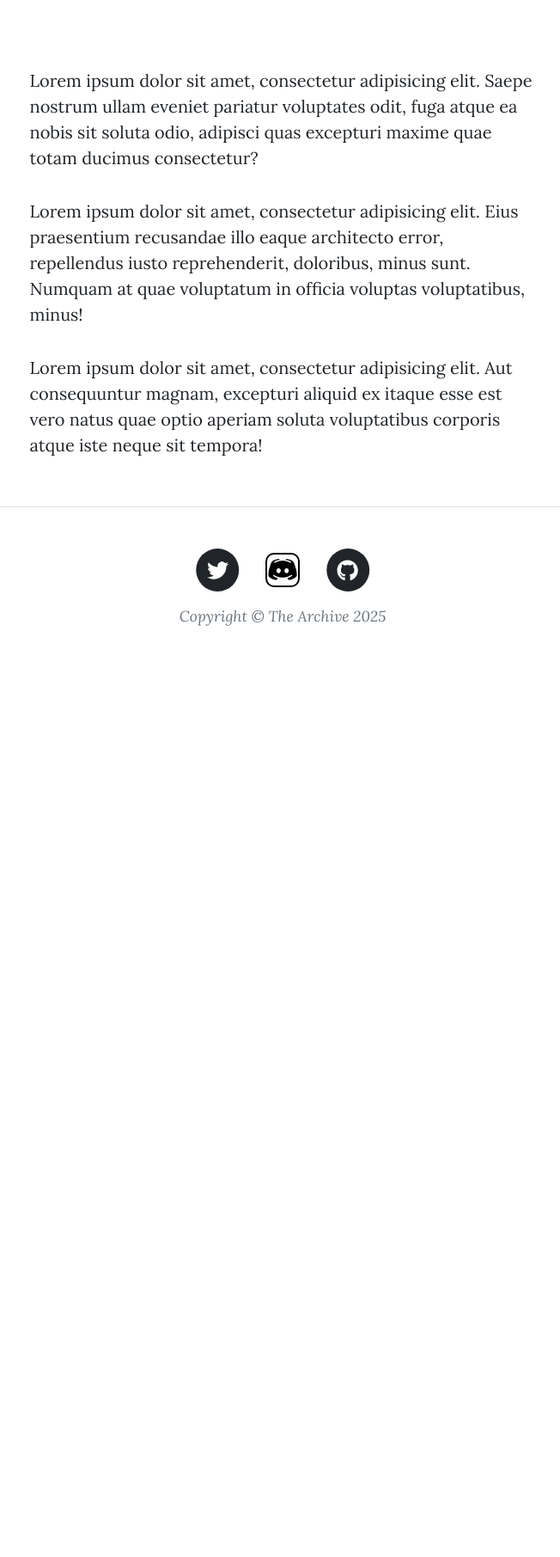
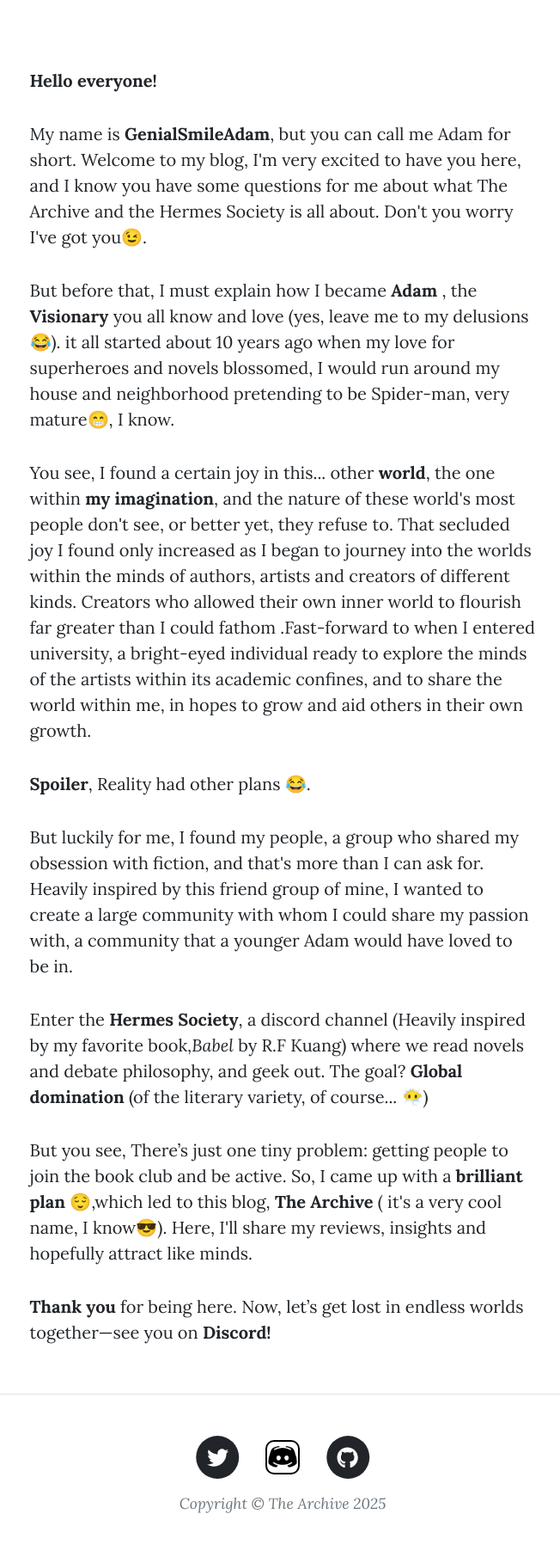
Before and after one commit to GenialSmileAdam/The-Archive-Blog, a Flask app: page /about in a window 1280 px wide. Shown: the part 533-2344 px from the top of the page at 86% size, without its empty margins (311-963 px from the left). Before the commit the page ends 1261 px from the top, so only its background shows below. Run offline with Flask 3, Linux system fonts and the light colour scheme; some libraries are stand-ins or nearby versions.

Commit message:
Improved page background images and added an about me statement

```diff
--- a/templates/about.html
+++ b/templates/about.html
@@ -3,14 +3,14 @@
 <!-- Page Header-->
 <header
         class="masthead"
-  style="background-image: url('../static/assets/img/about-bg.jpg')"
+        style="background-image: url('https://images.unsplash.com/photo-1457369804613-52c61a468e7d?q=80&w=2070&auto=format&fit=crop&ixlib=rb-4.1.0&ixid=M3wxMjA3fDB8MHxwaG90by1wYWdlfHx8fGVufDB8fHx8fA%3D%3D')"
 >
     <div class="container position-relative px-4 px-lg-5">
         <div class="row gx-4 gx-lg-5 justify-content-center">
             <div class="col-md-10 col-lg-8 col-xl-7">
                 <div class="page-heading">
                     <h1>About Me</h1>
-          <span class="subheading">This is what I do.</span>
+                    <span class="subheading">A glimpse into the mind of a Visionary.</span>
                 </div>
             </div>
         </div>
@@ -21,24 +21,57 @@
     <div class="container px-4 px-lg-5">
         <div class="row gx-4 gx-lg-5 justify-content-center">
             <div class="col-md-10 col-lg-8 col-xl-7">
+                <p><strong>Hello everyone! </strong></p>
+
                 <p>
-          Lorem ipsum dolor sit amet, consectetur adipisicing elit. Saepe
-          nostrum ullam eveniet pariatur voluptates odit, fuga atque ea nobis
-          sit soluta odio, adipisci quas excepturi maxime quae totam ducimus
-          consectetur?
+                    My name is <b>GenialSmileAdam</b>, but you can call me Adam for short. Welcome to my blog, I'm very
+                    excited to have you here, and I know you have some questions for me about what The Archive and the
+                    Hermes Society is all about. Don't you worry I've got you😉.
+
                 </p>
                 <p>
-          Lorem ipsum dolor sit amet, consectetur adipisicing elit. Eius
-          praesentium recusandae illo eaque architecto error, repellendus iusto
-          reprehenderit, doloribus, minus sunt. Numquam at quae voluptatum in
-          officia voluptas voluptatibus, minus!
+                    But before that, I must explain how I became <b>Adam</b> , the <b>Visionary</b> you all know and
+                    love (yes, leave
+                    me to my delusions 😂). it all started about 10 years ago when my love for superheroes and novels
+                    blossomed, I would run around my house and neighborhood pretending to be Spider-man, very mature😁, I
+                    know.
+
                 </p>
                 <p>
-          Lorem ipsum dolor sit amet, consectetur adipisicing elit. Aut
-          consequuntur magnam, excepturi aliquid ex itaque esse est vero natus
-          quae optio aperiam soluta voluptatibus corporis atque iste neque sit
-          tempora!
+                    You see, I found a certain joy in this... other <b>world</b>, the one within <b>my imagination</b>,
+                    and the nature
+                    of these world's most people don't see, or better yet, they refuse to. That secluded joy I found
+                    only increased as I
+                    began to journey into the worlds within the minds of authors, artists and creators of different
+                    kinds. Creators who allowed their own inner world to flourish far greater than I could fathom
+                    .Fast-forward to when I entered university, a bright-eyed individual ready to explore the
+                    minds of the artists within its academic confines, and to share the world within me, in hopes to
+                    grow and aid others in their own growth.
+
                 </p>
+                <p>
+                    <b>Spoiler</b>, Reality had other plans 😂.
+                </p>
+                <p> But luckily for me, I found my people, a group who shared my obsession with fiction, and that's more
+                    than I can ask for. Heavily inspired by this friend group of mine, I wanted to create a large
+                    community with whom I could share my passion with, a community that a younger Adam would have loved
+                    to be in.
+
+                </p>
+                <p> Enter the <b>Hermes Society</b>, a discord channel (Heavily inspired by my favorite
+                    book,<i>Babel</i> by R.F Kuang) where we read novels and debate philosophy, and geek out. The goal?
+                    <b>Global domination</b> (of the literary variety, of course... 😶‍🌫️)</p>
+
+                <p> But you see, There’s just one tiny problem: getting people to join the book club and be active. So,
+                    I came up with a <b>brilliant plan </b>😌,which led to this blog, <b>The Archive</b> ( it's a very
+                    cool name, I
+                    know😎). Here, I'll share my reviews, insights and hopefully attract like minds.</p>
+
+
+                <p><b>Thank you</b> for being here. Now, let’s get lost in endless worlds together—see you on <b>Discord!</b>
+                </p>
+
+
             </div>
         </div>
     </div>
--- a/templates/contact.html
+++ b/templates/contact.html
@@ -3,7 +3,7 @@
 <!-- Page Header-->
 <header
   class="masthead"
-  style="background-image: url('../static/assets/img/contact-bg.jpg')"
+  style="background-image: url('https://images.unsplash.com/photo-1674230271219-834162b9a998?q=80&w=1170&auto=format&fit=crop&ixlib=rb-4.1.0&ixid=M3wxMjA3fDB8MHxwaG90by1wYWdlfHx8fGVufDB8fHx8fA%3D%3D')"
 >
   <div class="container position-relative px-4 px-lg-5">
     <div class="row gx-4 gx-lg-5 justify-content-center">
--- a/templates/login.html
+++ b/templates/login.html
@@ -4,7 +4,7 @@ include "header.html" %}
 <!-- Page Header -->
 <header
   class="masthead"
-  style="background-image: url('../static/assets/img/login-bg.jpg')"
+  style="background-image: url(https://images.unsplash.com/photo-1722182877533-7378b60bf1e8?q=80&w=1107&auto=format&fit=crop&ixlib=rb-4.1.0&ixid=M3wxMjA3fDB8MHxwaG90by1wYWdlfHx8fGVufDB8fHx8fA%3D%3D)"
 >
   <div class="container position-relative px-4 px-lg-5">
     <div class="row gx-4 gx-lg-5 justify-content-center">
```
Lines whose indentation alone changed are shown as unchanged.
